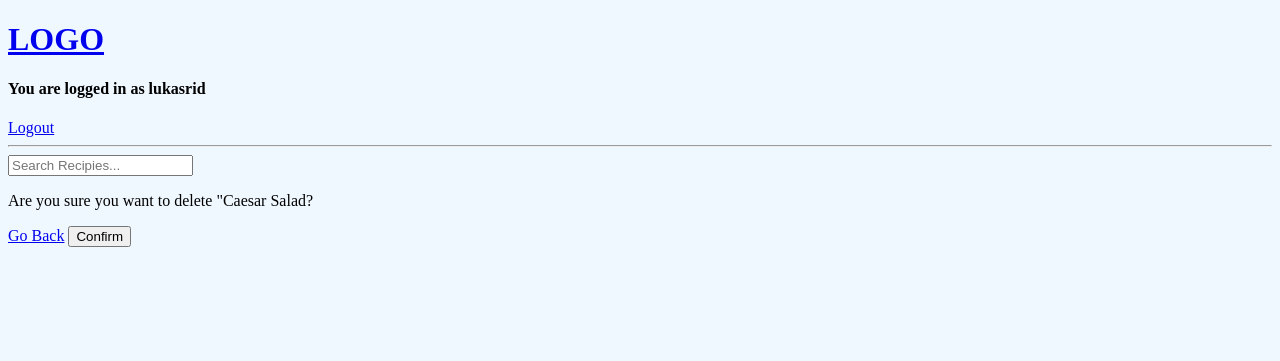
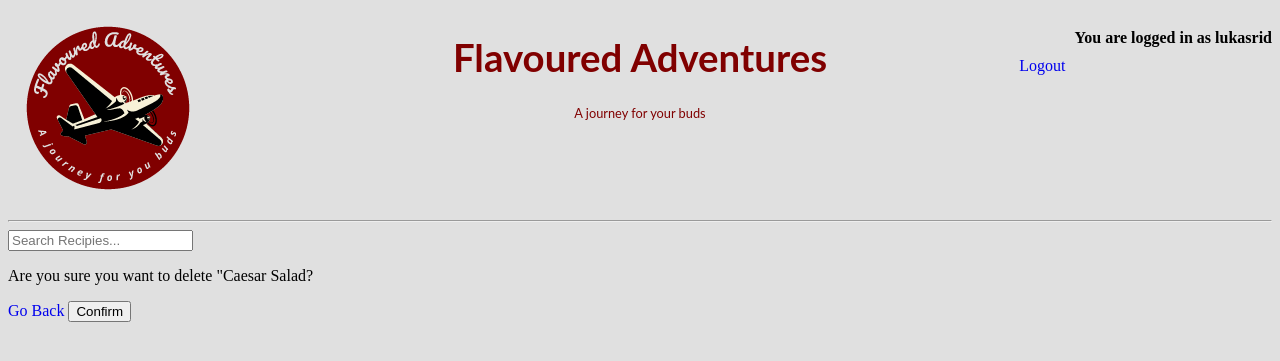
Before and after one commit to Lukasrid/recipe-tracker, a Django app: page /delete-recipe/3 in a window 1280 px wide. Shown: the top 361 px of the page. Run offline with Django 4.2, Linux system fonts and the light colour scheme; a user stored in the database is signed in; data comes from the database, SQL or seed files in the repository; both versions use the stored data as it was after the commit.

Commit message:
Start styling nav bar

```diff
--- a/static/styles/styles.css
+++ b/static/styles/styles.css
@@ -1,3 +1,47 @@
-body{
-    background-color: aliceblue;
+@import url('https://fonts.googleapis.com/css2?family=Courgette&family=Open+Sans:ital,wght@1,700&display=swap');
+
+body {
+    background-color: #e0e0e0;
 }
+
+a {
+    text-decoration: none;
+}
+
+.nav-container {
+    display: grid;
+    grid-template-columns: 1fr 3fr 1fr
+}
+
+#logo-pic {}
+
+.logo,
+.slogan {
+    color: #800000;
+
+    display: inline;
+    text-align: center;
+    display: flex;
+    align-items: center;
+    justify-content: center;
+
+}
+
+.logo {
+    font-size: 3vw;
+    font-family: Lato, "Courgette", Tahoma, Sans-Serif;
+}
+
+.slogan {
+    font-size: 1vw;
+    font-family: Lato, "Open Sans", Tahoma, Sans-Serif;
+}
+
+.login,
+.login-btn {
+    text-align: right;
+}
+
+.login {
+    margin-bottom: 10px;
+}
--- a/templates/navbar.html
+++ b/templates/navbar.html
@@ -1,17 +1,30 @@
-<a href="/">
-    <h1>LOGO</h1>
-</a>
+<div class="nav-container">
+    <div>
+        <a href="/">
+            <img src="../static/images/logo.png" alt="Flavoured Adventures logo" id="logo-pic">
 
-{% if request.user.is_authenticated %}
-<h4>You are logged in as {{request.user}}</h4>
-<a href="{% url 'logout' %}">Logout</a>
-{% else %}
-<h4>You are currently not logged in</h4>
-<a href="{% url 'login' %}">Login</a>
-{% endif %}
+        </a>
+    </div>
+
+    <div>
+        <h1 class="logo">Flavoured Adventures</h1>
+        <p class="slogan">A journey for your buds</p>
+    </div>
+
+    <div>
+        {% if request.user.is_authenticated %}
+        <h4 class="login">You are logged in as {{request.user}}</h4>
+        <a href="{% url 'logout' %}" class="login-btn">Logout</a>
+        {% else %}
+        <h4 class="login">You are currently not logged in</h4>
+        <a href="{% url 'login' %}" class="login-btn">Login</a>
+        {% endif %}
+    </div>
+
+</div>
 
 <hr>
 
 <form method="GET" action="{% url 'home' %}">
-    <input type="text" name="q" placeholder="Search Recipies...">
+    <input type="text" name="q" placeholder="Search Recipies..." id="search">
 </form>
```
Also changed, not shown: db.sqlite3, static/images/logo.png (added).
